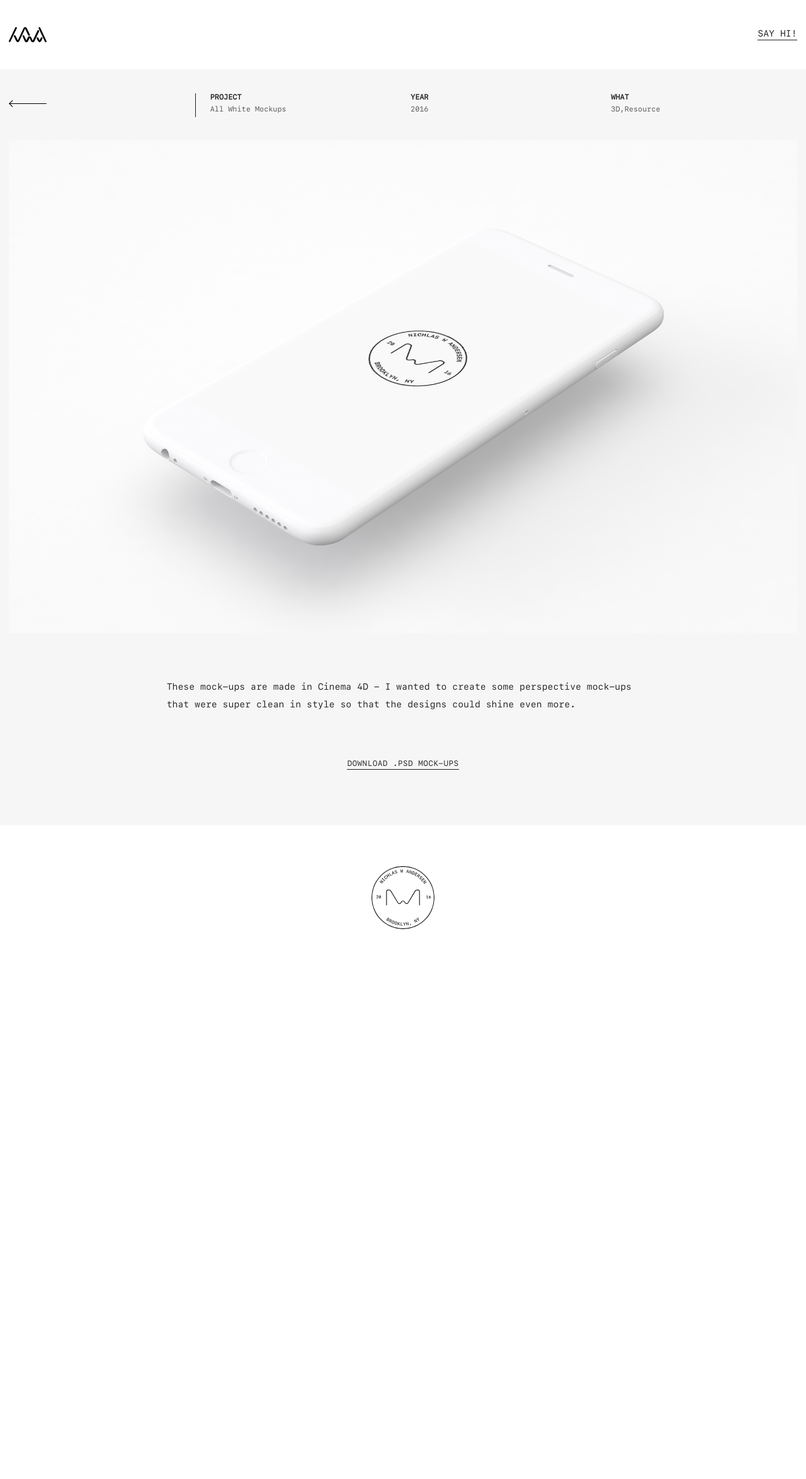
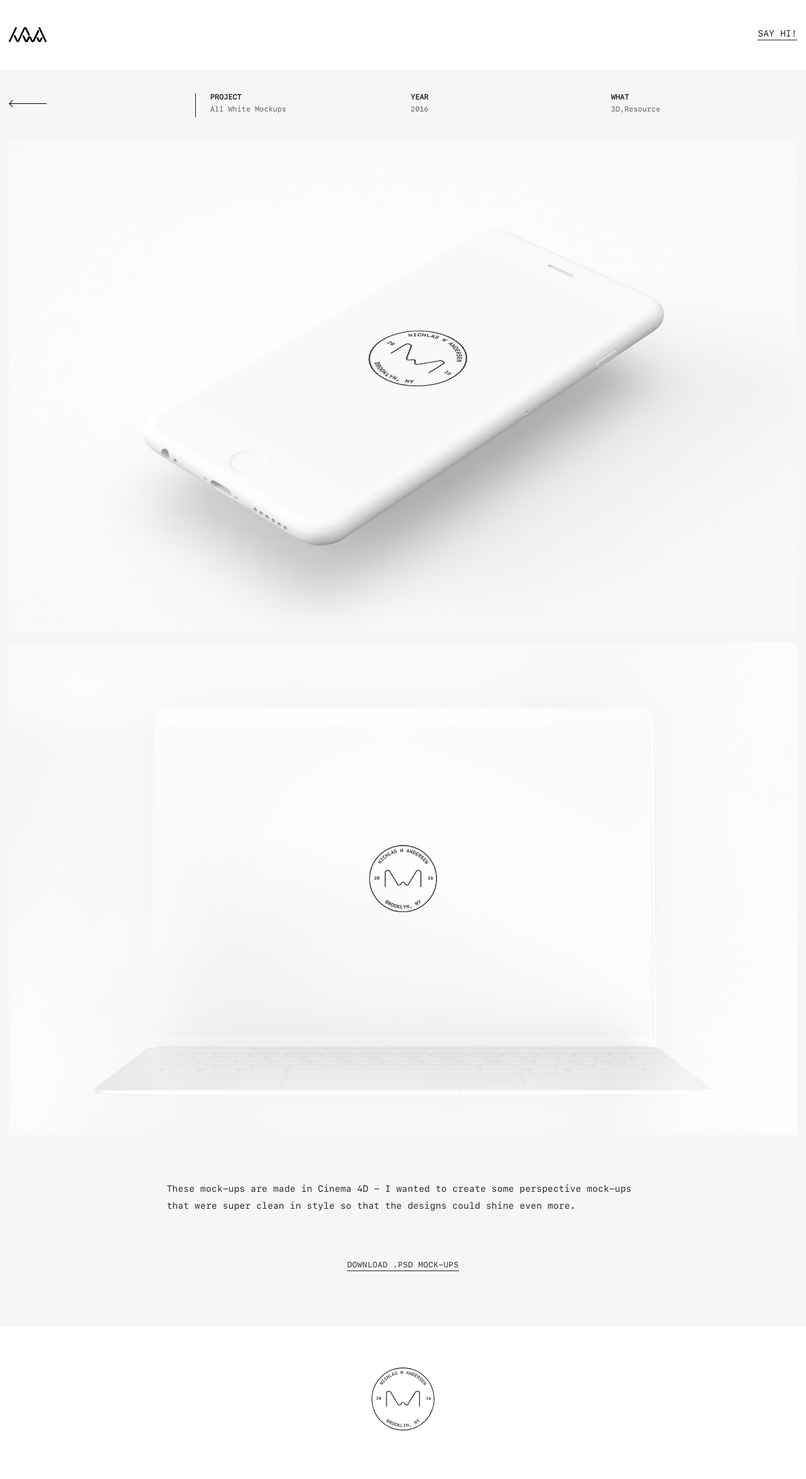
Before and after one commit to itsnwa/portfolio, a Jekyll site: the page built from _projects/allwhite-mockups.md, in a window 1280 px wide. Shown: the whole page at 63% size. Built offline with Jekyll 4.4.1, drawn with Linux system fonts in a browser that asks for light colours; nearby versions of some CDN libraries; a script that is not in the unit is left out; before the commit the page ends 1551 px from its top, so only the background shows below that.

Commit message:
Added a laptop to the allwhite-mockup project.

```diff
--- a/_projects/allwhite-mockups.md
+++ b/_projects/allwhite-mockups.md
@@ -6,6 +6,7 @@ thumbnail: allwhite-mockups-iphone.jpg
 thumb-text-color: "#222222"
 ---
 ![iPhone 6 mock-up]({{ site.baseurl }}/assets/images/allwhite-mockups-iphone.jpg)
+![iPhone 6 mock-up]({{ site.baseurl }}/assets/images/allwhite-mockups-laptop.jpg)
 
 <div class="text-block">
   <p>These mock-ups are made in Cinema 4D - I wanted to create some perspective mock-ups that were super clean in style so that the designs could shine even more.</p>
```
Also changed, not shown: assets/images/allwhite-mockups-laptop.jpg (added).
